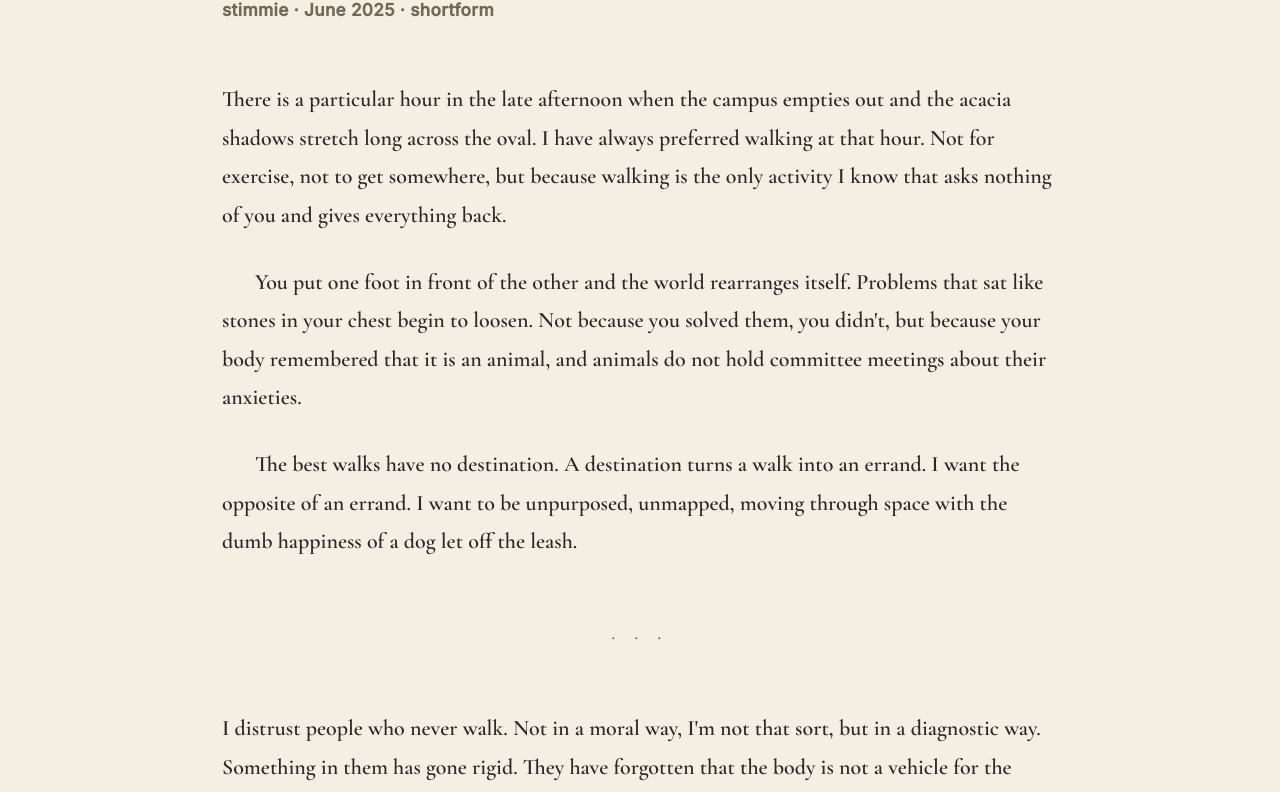
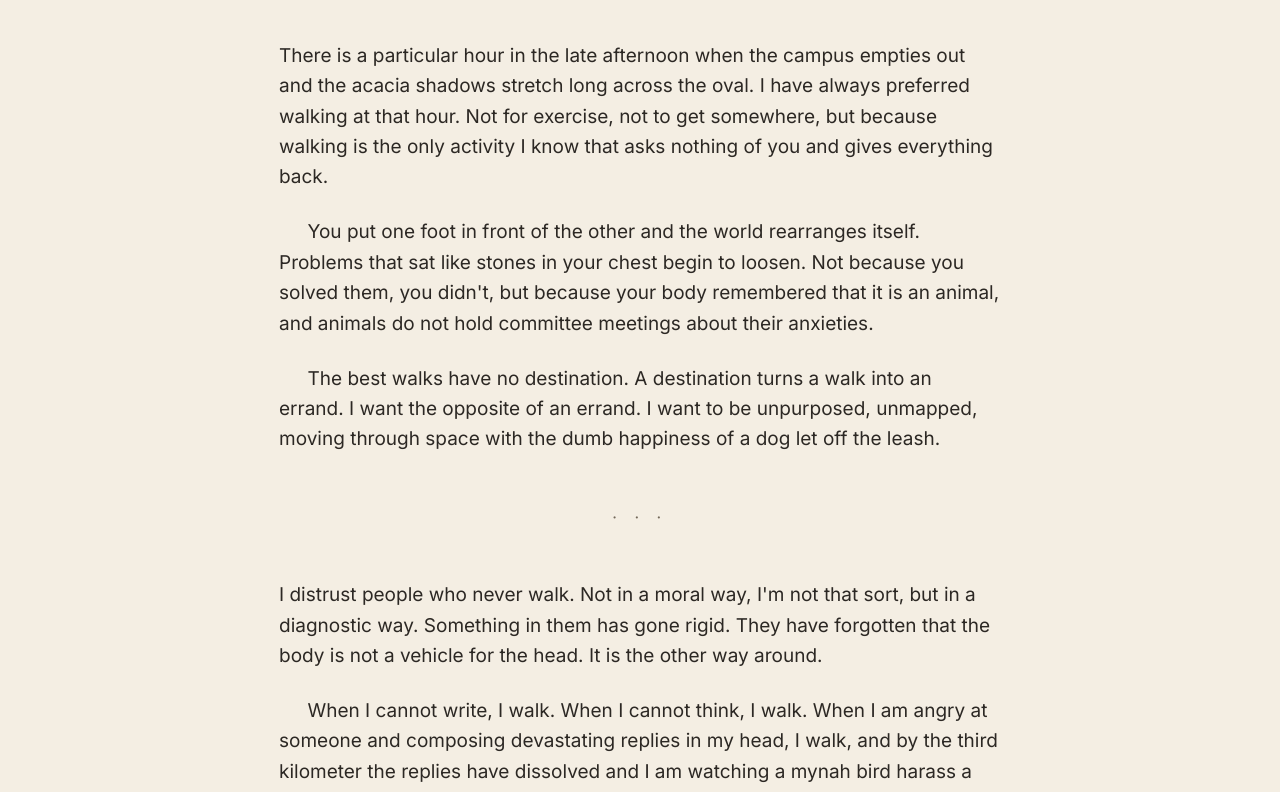
Before and after one commit to smmariquit/literary.stimmie.dev, a website built with Vite: page index.html in a window 1280 px wide. Shown: the part 227-1019 px from the top of the page. Built offline with nearby package versions, Linux system fonts and the light colour scheme.

Commit message:
style: switch body font to sans-serif for better readability while keeping headings serif

```diff
--- a/style.css
+++ b/style.css
@@ -24,20 +24,20 @@
 
 /* ── Base ─────────────────────────────────────────── */
 html {
-  font-size: 22px;
+  font-size: 19px;
   scroll-behavior: smooth;
   -webkit-font-smoothing: antialiased;
 }
 
 body {
-  font-family: var(--serif);
+  font-family: var(--sans);
   color: var(--fg);
   background: var(--bg);
-  line-height: 1.75;
+  line-height: 1.6;
   min-height: 100dvh;
   display: flex;
   flex-direction: column;
-  font-weight: 600;
+  font-weight: 400;
 }
 
 ::selection {
@@ -134,7 +134,8 @@
 
 #paper-meta {
   font-family: var(--sans);
-  font-size: 0.78rem;
+  font-size: 0.85rem;
+  font-weight: 500;
   color: var(--fg-muted);
   margin-bottom: 2.5rem;
   letter-spacing: 0.02em;
```
